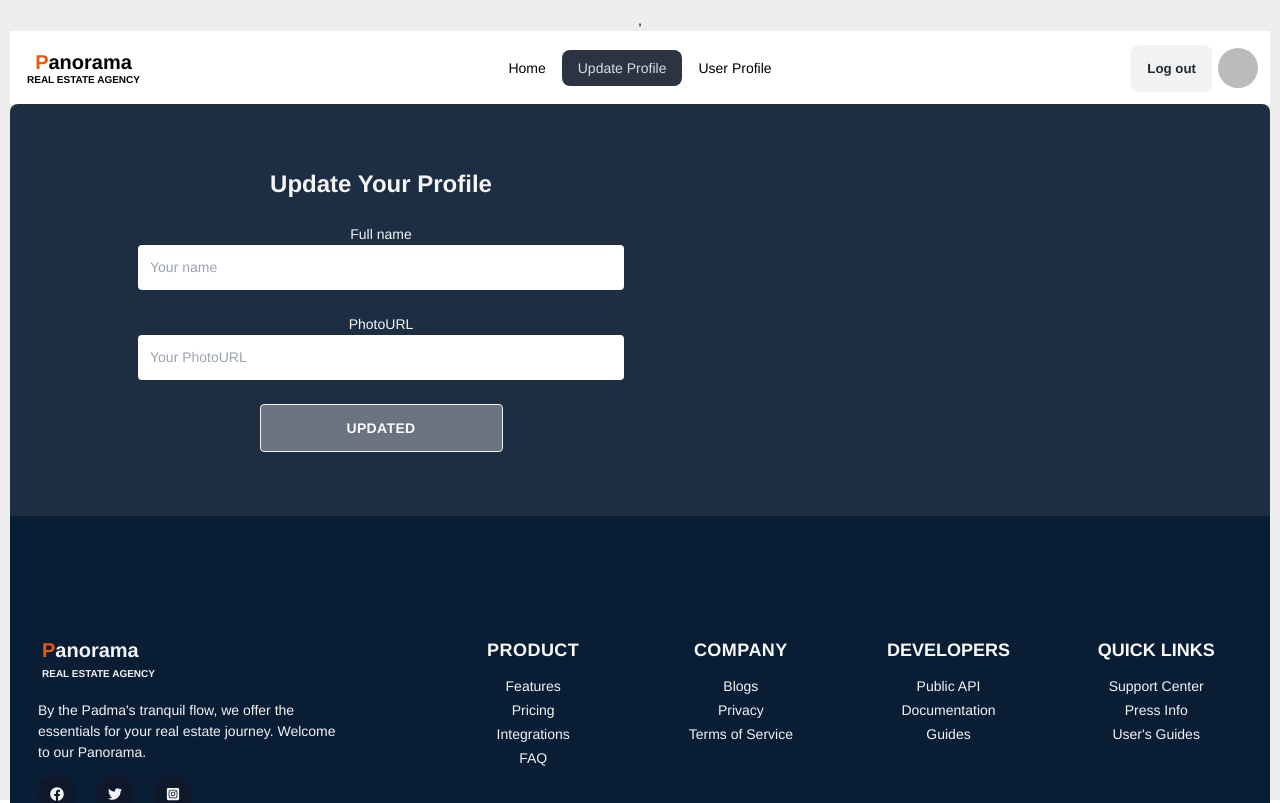
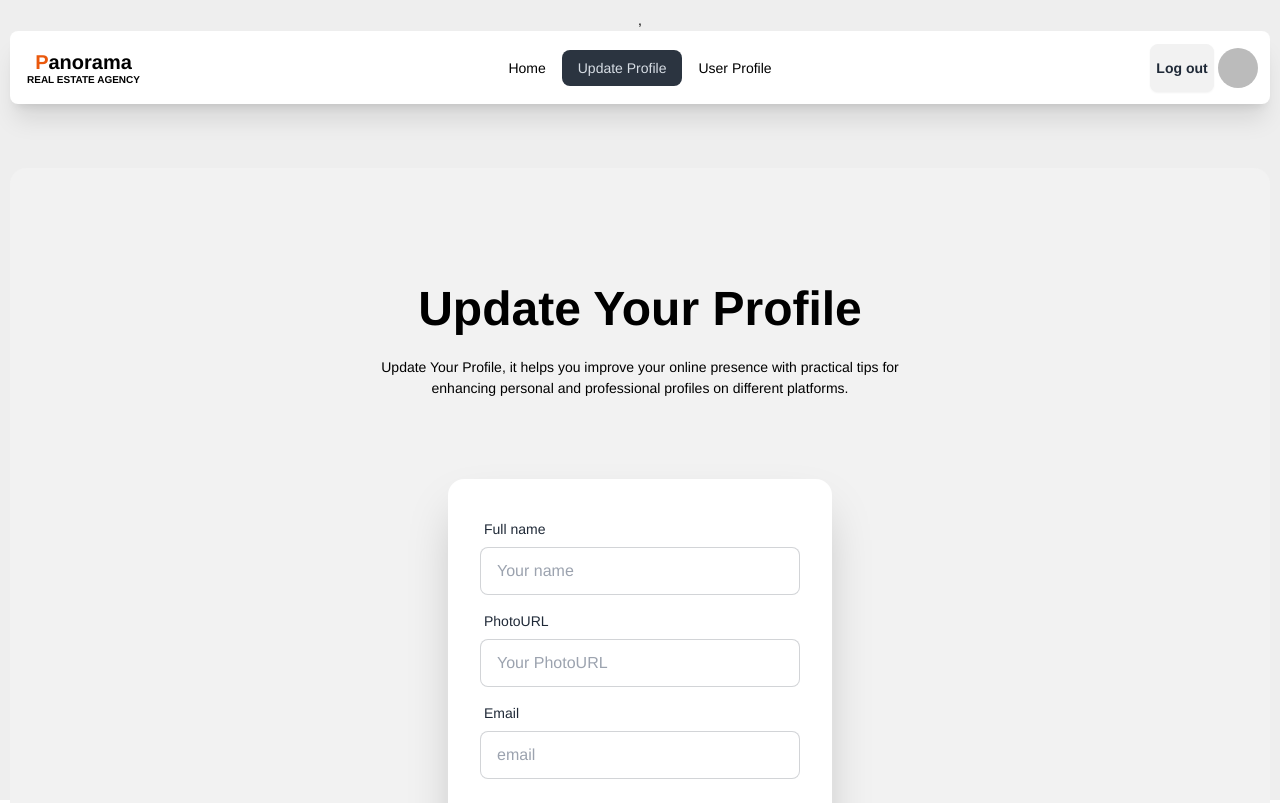
Before and after one commit to sujonifty/real-estate, a React (Vite) app: page /updateProfile in a window 1280 px wide. Shown: the top 803 px of the page. Built offline with nearby package versions, Linux system fonts and the light colour scheme; no server answers; sample sign-in values are in the browser's storage.

Commit message:
completed cards animation

```diff
--- a/src/AuthProvider/AuthProvider.jsx
+++ b/src/AuthProvider/AuthProvider.jsx
@@ -5,6 +5,8 @@ import { auth } from "../Firebase/Firebase.config";
 
 export const authContext = createContext(null);
 const AuthProvider = ({ children }) => {
+
+    const [error, setError] = useState("");
     const [user, setUser] = useState(null);
     const [loading, setLoading] = useState(true);
 
@@ -46,7 +48,6 @@ const AuthProvider = ({ children }) => {
         const unSubscribe = onAuthStateChanged(auth, (currentUser) => {
 
             setUser(currentUser);
-            console.log('current', currentUser)
             setLoading(false);
         });
         return () => {
@@ -55,10 +56,11 @@ const AuthProvider = ({ children }) => {
     }, []);
 
     // update profile
-    const createUpdate = (userName, photo) => {
+    const createUpdate = (userName, photo, email) => {
         return updateProfile(auth.currentUser, {
             displayName: userName,
-            photoURL: photo
+            photoURL: photo,
+            email: email
         })
     }
 
@@ -67,6 +69,8 @@ const AuthProvider = ({ children }) => {
     const authInfo = {
         user,
         setUser,
+        error,
+        setError,
         loading,
         createUser,
         createLogin,
--- a/src/Components/Card.jsx
+++ b/src/Components/Card.jsx
@@ -1,18 +1,36 @@
 import { NavLink } from "react-router-dom";
+import AOS from 'aos';
+import 'aos/dist/aos.css';
+AOS.init();
 
 const Card = ({ category }) => {
-    const { id, estate_title, segment_name, image, location, status,description, area } = category;
+    const { id, estate_title, segment_name, image, location, status, description, area } = category;
     // console.log(category)
     return (
         <div>
-            <div className="max-w-xl p-6 rounded-md shadow-md bg-gray-900 text-gray-50">
-                <img src={image} alt="" className="object-cover object-center w-full rounded-md h-72 bg-gray-500" />
-                <div className="mt-6 mb-2">
-                    <span className="block text-xs font-medium tracking-widest uppercase text-violet-400">{segment_name}</span>
-                    <h2 className="text-xl font-semibold tracking-wide">{estate_title}</h2>
+            <div data-aos="flip-left"
+                data-aos-duration="2000"
+                className="max-w-xl p-6 rounded-md shadow-md bg-gray-900 text-gray-50">
+
+                <img data-aos="zoom-in"
+                    data-aos-duration="3000"
+                    src={image} alt="home"
+                    className="object-cover object-center w-full rounded-md h-72 bg-gray-500" />
+                <div data-aos="fade-right" data-aos-offset="300" data-aos-easing="ease-in-sine">
+                    <div className="mt-6 mb-2">
+                        <span className="block text-xs font-medium tracking-widest uppercase text-violet-400">{segment_name}</span>
+                        <h2 className="text-xl font-semibold tracking-wide">{estate_title}</h2>
+                    </div>
+                    <p className="text-gray-100 text-ellipsis">{description.slice(0, 250)}</p>
+                    <NavLink data-aos="flip-left"
+                        data-aos-easing="ease-out-cubic"
+                        data-aos-delay="1000"
+                        to={`/cardDetails/${id}`}
+                        className="btn font-bold">
+                        View Details
+                    </NavLink>
                 </div>
-                <p className="text-gray-100 text-ellipsis">{description.slice(0,250)}</p>
-                <NavLink to={`/cardDetails/${id}`} className="btn font-bold">View Details</NavLink>
+
             </div>
         </div>
     );
--- a/src/Components/CardDetails.jsx
+++ b/src/Components/CardDetails.jsx
@@ -4,9 +4,8 @@ import { useLoaderData, useParams } from "react-router-dom";
 
 const CardDetails = () => {
     const { id } = useParams();
-    console.log(id)
     const data = useLoaderData();
-    console.log(data)
+
     const [singleData, setSingleData] = useState({});
     useEffect(() => {
         if (data) {
@@ -14,7 +13,7 @@ const CardDetails = () => {
             setSingleData(datum);
         }
     }, [data, id])
-    console.log(singleData)
+
     const { estate_title, segment_name, image, location, status, description, area } = singleData;
 
     return (
--- a/src/Components/Root.jsx
+++ b/src/Components/Root.jsx
@@ -13,11 +13,17 @@ const Root = () => {
         else{
             document.title= `${location.pathname.replace('/',"")}`;
         }
+
+        if(location.state){
+            document.title= location.state;
+        }
     },[location.pathname])
     return (
         <div>
             <div className="max-w-[1280px] mx-auto">
+            <div className="mb-16">
             <Navbar></Navbar>
+            </div>
             <Outlet></Outlet>
             </div>
             <Footer></Footer>
--- a/src/Pages/Navbar/Navbar.jsx
+++ b/src/Pages/Navbar/Navbar.jsx
@@ -1,6 +1,7 @@
 import { useContext } from "react";
 import { Link, NavLink } from "react-router-dom";
 import { authContext } from "../../AuthProvider/AuthProvider";
+import { toast } from "react-toastify";
 
 
 const Navbar = () => {
@@ -12,7 +13,7 @@ const Navbar = () => {
         createLogOut()
             .then(result => {
                 console.log(result);
-                console.log('log out Successfully.');
+                toast('log out Successfully.');
             })
             .catch(error => {
                 console.log(error);
@@ -22,13 +23,16 @@ const Navbar = () => {
         <li><NavLink to="/">Home</NavLink></li>
         <li><NavLink to="/updateProfile">Update Profile</NavLink></li>
         <li><NavLink to="/userProfile">User Profile</NavLink></li>
+        {/* {
+            user? <li><NavLink to="/userProfile">User Profile</NavLink></li> : ""
+        } */}
 
     </>
     return (
         <div>
-            <div className="navbar bg-base-100">
+            <div className="navbar bg-base-100  shadow-xl rounded-lg ">
                 <div className="navbar-start">
-                    <div className="dropdown">
+                    <div className="dropdown z-10">
                         <div tabIndex={0} role="button" className="btn btn-ghost lg:hidden">
                             <svg xmlns="http://www.w3.org/2000/svg" className="h-5 w-5" fill="none" viewBox="0 0 24 24" stroke="currentColor"><path strokeLinecap="round" strokeLinejoin="round" strokeWidth="2" d="M4 6h16M4 12h8m-8 6h16" /></svg>
                         </div>
@@ -50,7 +54,7 @@ const Navbar = () => {
                     {
                         user ?
                             <>
-                                <button onClick={handleLogOut} className="btn hidden md:flex">Log out</button>
+                                <button onClick={handleLogOut} className="btn w-16 p-0">Log out</button>
                                 <div tabIndex={0} role="button" className="btn btn-ghost btn-circle avatar">
                                     <div className="w-10 rounded-full">
                                         <img alt="user photo" src={user.photoURL} title={user.displayName} />
--- a/src/Pages/Register/Register.jsx
+++ b/src/Pages/Register/Register.jsx
@@ -7,8 +7,7 @@ import { IoMdEyeOff } from "react-icons/io";
 import { IoMdEye } from "react-icons/io";
 
 const Register = () => {
-    const { createUser } = useContext(authContext);
-    const [error, setError] = useState("");
+    const { createUser,error, setError } = useContext(authContext);
     const [showPassword, setShowPassword] = useState(false);
     //Handle login
     const handleRegister = (e) => {
@@ -17,7 +16,6 @@ const Register = () => {
         const photo = e.target.photo.value;
         const email = e.target.email.value;
         const password = e.target.password.value;
-        console.log(name, email, password);
 
         setError("");
 
@@ -42,12 +40,12 @@ const Register = () => {
                         console.log("profile updated");
                     })
                     .catch(error => {
-                        console.error(error);
+                        setError(error.message);
                     })
                 toast('Register successfully')
             })
             .catch(error => {
-                console.error(error);
+                setError(error.message);
             })
     }
 
--- a/src/Pages/UpdateProfile/UpdateProfile.jsx
+++ b/src/Pages/UpdateProfile/UpdateProfile.jsx
@@ -9,13 +9,14 @@ const UpdateProfile = () => {
     const handleUpdateProfile = (e) => {
         e.preventDefault();
         const name = e.target.name.value;
+        const email = e.target.email.value;
         const photo = e.target.photo.value;
-        console.log(name, photo);
-        createUpdate(name, photo)
+        console.log(name, photo, email);
+        createUpdate(name, photo, email)
             .then(result => {
                 console.log(result)
                 setUser((prevUser) => {
-                    return { ...prevUser, displayName: name, photoURL: photo }
+                    return { ...prevUser, displayName: name, photoURL: photo, email: email }
                 })
                 toast('Update successfully');
             })
@@ -24,25 +25,43 @@ const UpdateProfile = () => {
             })
     }
 
-    console.log(user)
+
     return (
         <div>
-            <div className="grid max-w-screen-xl grid-cols-1 gap-8 px-8 py-16 mx-auto rounded-t-lg md:grid-cols-2 md:px-12 lg:px-16 xl:px-32 text-gray-100 bg-[#1d2d42] dark:text-gray-800">
 
-                <form onSubmit={handleUpdateProfile} className="space-y-6">
-                    <h2 className="text-xl font-semibold sm:text-2xl">Update Your Profile</h2>
+            <div className="hero min-h-screen my-10 card bg-base-200">
+                <div className="hero-content flex-col justify-center items-center ">
+                    <div className="text-center w-3/4 py-10 ">
+                        <h1 className="text-5xl font-bold">Update Your Profile</h1>
+                        <p className="py-6 mx-auto w-3/4">Update Your Profile, it helps you improve your online presence with practical tips for enhancing personal and professional profiles on different platforms.</p>
+                    </div>
+                    <div className="card shrink-0 w-full max-w-sm shadow-2xl bg-base-100">
+                        <form onSubmit={handleUpdateProfile} className="card-body">
+                            <div className="form-control">
+                                <label className="label">
+                                    <span className="label-text">Full name</span>
+                                </label>
+                                <input name="name" id="name" type="text" placeholder="Your name" className="input input-bordered" required />
+                            </div>
+                            <div className="form-control">
+                                <label className="label">
+                                    <span className="label-text">PhotoURL</span>
+                                </label>
+                                <input name="photo" id="photo" type="photo" placeholder="Your PhotoURL" className="input input-bordered" required />
 
-                    <div>
-                        <label htmlFor="name" className="text-sm">Full name</label>
-                        <input name="name" id="name" type="text" placeholder="Your name" className="w-full p-3 text-black rounded dark:bg-gray-100" />
+                            </div>
+                            <div className="form-control">
+                                <label className="label">
+                                    <span className="label-text">Email</span>
+                                </label>
+                                <input name="email" type="email" placeholder="email" className="input input-bordered" required />
+                            </div>
+                            <div className="form-control mt-6">
+                                <button type="submit" className="btn btn-primary">Updated</button>
+                            </div>
+                        </form>
                     </div>
-                    <div>
-                        <label htmlFor="email" className="text-sm">PhotoURL</label>
-                        <input name="photo" id="photo" type="photo" placeholder="Your PhotoURL" className="w-full p-3 text-black rounded dark:bg-gray-100" />
-                    </div>
-
-                    <button type="submit" className="w-2/4 bg-gray-500 btn p-3 text-sm font-bold tracking-wide uppercase rounded hover:text-black text-gray-50">Updated</button>
-                </form>
+                </div>
             </div>
         </div>
     );
```
Also changed, not shown: src/Pages/Login/Login.jsx (+14 -11 lines).
